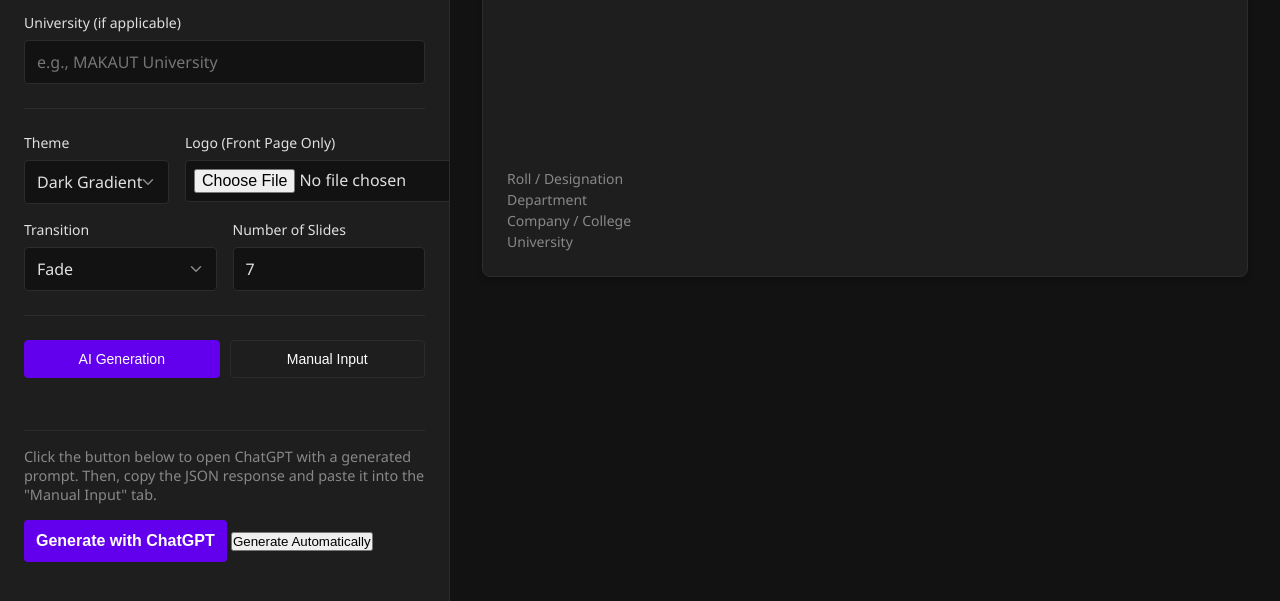
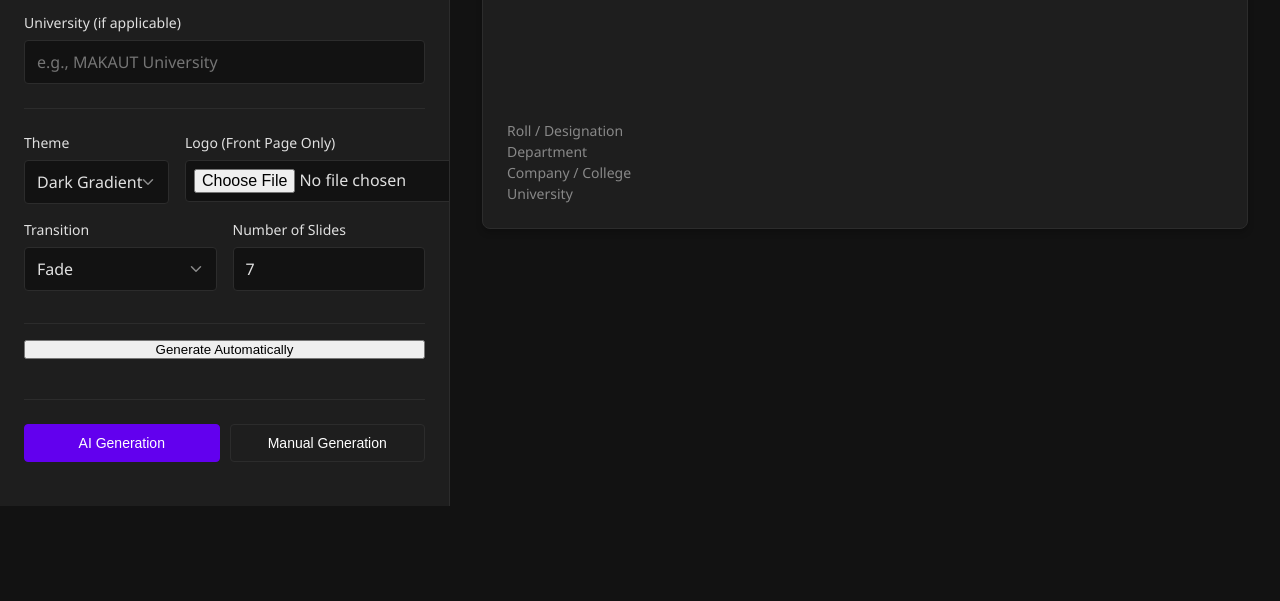
Before and after one commit to Sabir-Ali-Mondal/College-PPT-Generator, a plain HTML site: page index.html in a window 1280 px wide. Shown: the part 539-1140 px from the top of the page. After the commit the page ends 1045 px from the top, so only its background shows below. Drawn offline with Linux system fonts and the light colour scheme.

Commit message:
Update index.html

```diff
--- a/index.html
+++ b/index.html
@@ -735,23 +735,21 @@
                             </div>
                         </div>
 
+                        <div id="ai-input-section" class="input-section active">
+                            <button type="button">Generate Automatically</button>
+                        </div>
                         <hr class="form-divider">
                         <div class="generation-mode-buttons">
                             <button type="button" class="mode-btn active" id="mode-ai-btn" data-mode="ai">AI Generation</button>
-                            <button type="button" class="mode-btn" id="mode-manual-btn" data-mode="manual">Manual Input</button>
+                            <button type="button" class="mode-btn" id="mode-manual-btn" data-mode="manual">Manual Generation</button>
                         </div>
 
-                        <div id="ai-input-section" class="input-section active">
+
+                        <div id="manual-input-section" class="input-section">
+                            <button type="button" id="generate-from-ai-btn">Generate with ChatGPT</button>
                             <p style="font-size: 0.9em; color: var(--placeholder-text-color);">
                                 Click the button below to open ChatGPT with a generated prompt. Then, copy the JSON response and paste it into the "Manual Input" tab.
                             </p>
-                            <div class="d-flex flex-row">
-                                <button type="button" id="generate-from-ai-btn">Generate with ChatGPT</button>
-                                <button type="button">Generate Automatically</button>
-                            </div>
-                        </div>
-
-                        <div id="manual-input-section" class="input-section">
                             <div class="form-group">
                                 <label for="manual-json-input">Paste Presentation JSON Here</label>
                                 <textarea id="manual-json-input" rows="10" placeholder="Paste the JSON object from the AI here."></textarea>
```
